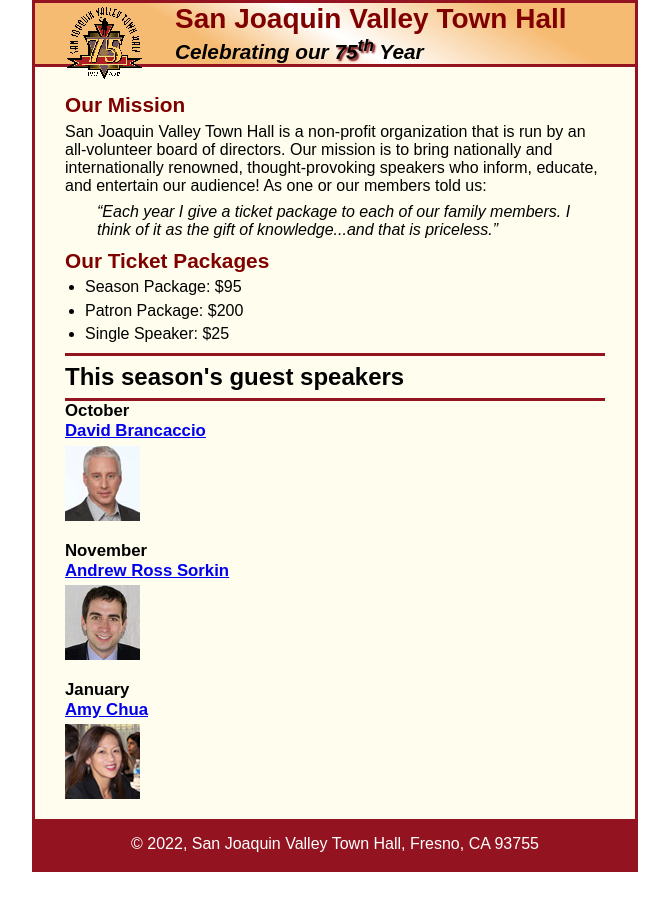
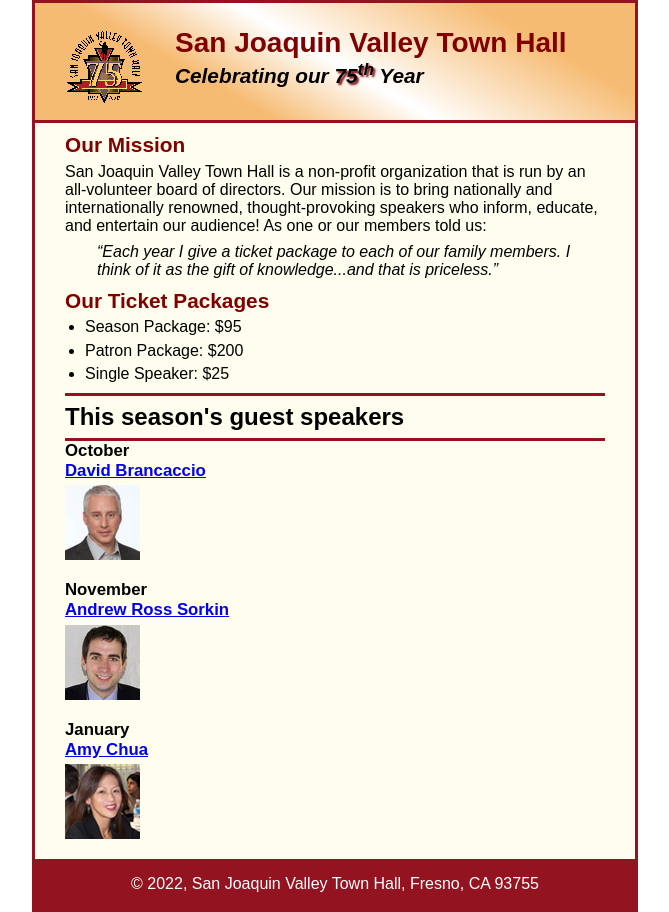
Before and after one commit to RecoN12803/A07, a plain HTML site: page index.html in a window 1280 px wide. Shown: the whole page, without its empty margins (305-974 px from the left). Before the commit the page ends 872 px from the top, so only its background shows below. Drawn offline with Linux system fonts and the light colour scheme.

Commit message:
Fixed padding error

```diff
--- a/styles/c5_main.css
+++ b/styles/c5_main.css
@@ -29,8 +29,8 @@
 /* the styles for the header */
 header{
 	border-bottom: 3px solid #931420;
-	padding-top: 1.5ems;
-	padding-bottom: 2ems;
+	padding-top: 1.5em;
+	padding-bottom: 2em;
 	background: linear-gradient(30deg,  #f6bb73 0%, #f6bb73 30%, white 50%, #f6bb73 80%, #f6bb73 100% );
 }
 
```
